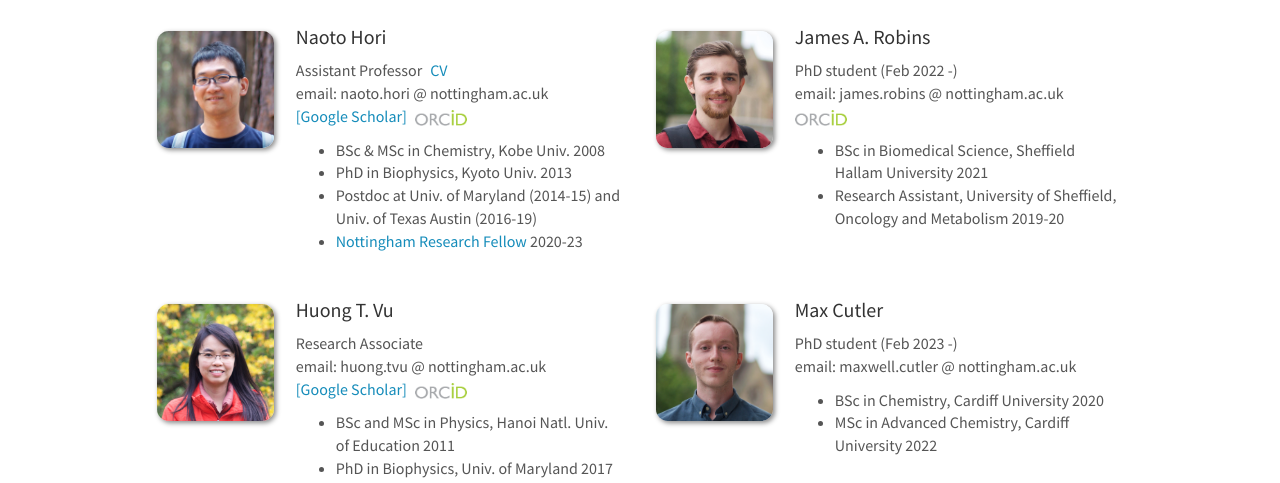
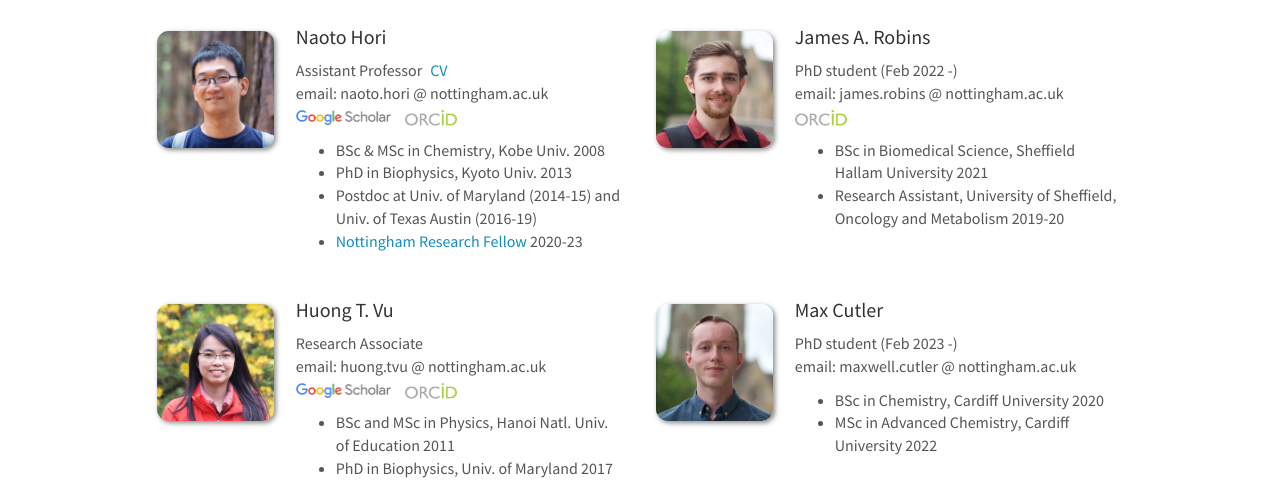
Before and after one commit to Hori-Lab/hori-lab.github.io, a Jekyll site: the page built from _pages/team.md, in a window 1280 px wide and 1351 px high. Shown: the part 133-616 px from the top of the window. Built offline with Jekyll 4.4.1, drawn with Linux system fonts in a browser that asks for light colours; nearby versions of some CDN libraries.

Commit message:
update team page

```diff
--- a/_pages/team.md
+++ b/_pages/team.md
@@ -26,9 +26,26 @@ permalink: /team/
   <h4>{{ member.name }} </h4>
 
   {{ member.info }}
-  {% if member.email %}<br>email: {{ member.email }}{% endif %}
-  {% if member.googlescholar %}<br><a href="{{ member.googlescholar }}" target="_blank">[Google Scholar]</a>{% if member.orcid %}&ensp;<a href="https://orcid.org/{{ member.orcid }}" target="_blank"><img src="{{ site.url }}{{ site.baseurl }}/images/logopic/orcid-logo.webp" alt="ORCID" height="16" style="box-shadow: none; border-radius: 0; margin: 0; vertical-align: middle;"></a>{% endif %}
-  {% elsif member.orcid %}<br><a href="https://orcid.org/{{ member.orcid }}" target="_blank"><img src="{{ site.url }}{{ site.baseurl }}/images/logopic/orcid-logo.webp" alt="ORCID" height="16" style="box-shadow: none; border-radius: 0; margin: 0; vertical-align: middle;"></a>
+  {% if member.email %} <br> email: {{ member.email }}{% endif %}
+  {% if member.googlescholar %} <br>
+    <a href="{{ member.googlescholar }}" target="_blank">
+    <img src="{{ site.url }}{{ site.baseurl }}/images/logopic/Google_Scholar_logo.png"
+    alt="Google Scholar" height="16"
+    style="box-shadow: none; border-radius: 0; margin: 0; vertical-align: middle;">
+    </a>
+    {% if member.orcid %} &ensp;
+      <a href="https://orcid.org/{{ member.orcid }}" target="_blank">
+      <img src="{{ site.url }}{{ site.baseurl }}/images/logopic/orcid-logo.webp"
+      alt="ORCID" height="16"
+      style="box-shadow: none; border-radius: 0; margin: 0; vertical-align: middle;">
+      </a>
+    {% endif %}
+  {% elsif member.orcid %} <br>
+    <a href="https://orcid.org/{{ member.orcid }}" target="_blank">
+    <img src="{{ site.url }}{{ site.baseurl }}/images/logopic/orcid-logo.webp"
+    alt="ORCID" height="16"
+    style="box-shadow: none; border-radius: 0; margin: 0; vertical-align: middle;">
+    </a>
   {% endif %}
 
   <ul style="overflow: hidden">
@@ -73,9 +90,26 @@ permalink: /team/
   <h4>{{ member.name }} </h4>
 
   {{ member.info }}
-  {% if member.email %}<br>email: {{ member.email }}{% endif %}
-  {% if member.googlescholar %}<br><a href="{{ member.googlescholar }}" target="_blank">[Google Scholar]</a>{% if member.orcid %}&ensp;<a href="https://orcid.org/{{ member.orcid }}" target="_blank"><img src="{{ site.url }}{{ site.baseurl }}/images/logopic/orcid-logo.webp" alt="ORCID" height="16" style="box-shadow: none; border-radius: 0; margin: 0; vertical-align: middle;"></a>{% endif %}
-  {% elsif member.orcid %}<br><a href="https://orcid.org/{{ member.orcid }}" target="_blank"><img src="{{ site.url }}{{ site.baseurl }}/images/logopic/orcid-logo.webp" alt="ORCID" height="16" style="box-shadow: none; border-radius: 0; margin: 0; vertical-align: middle;"></a>
+  {% if member.email %} <br> email: {{ member.email }}{% endif %}
+  {% if member.googlescholar %} <br>
+    <a href="{{ member.googlescholar }}" target="_blank">
+    <img src="{{ site.url }}{{ site.baseurl }}/images/logopic/Google_Scholar_logo.png"
+    alt="Google Scholar" height="16"
+    style="box-shadow: none; border-radius: 0; margin: 0; vertical-align: middle;">
+    </a>
+    {% if member.orcid %} &ensp;
+      <a href="https://orcid.org/{{ member.orcid }}" target="_blank">
+      <img src="{{ site.url }}{{ site.baseurl }}/images/logopic/orcid-logo.webp"
+      alt="ORCID" height="16"
+      style="box-shadow: none; border-radius: 0; margin: 0; vertical-align: middle;">
+      </a>
+    {% endif %}
+  {% elsif member.orcid %} <br>
+    <a href="https://orcid.org/{{ member.orcid }}" target="_blank">
+    <img src="{{ site.url }}{{ site.baseurl }}/images/logopic/orcid-logo.webp"
+    alt="ORCID" height="16"
+    style="box-shadow: none; border-radius: 0; margin: 0; vertical-align: middle;">
+    </a>
   {% endif %}
 
   <ul style="overflow: hidden">
```
Also changed, not shown: images/logopic/Google_Scholar_logo.png (added).
